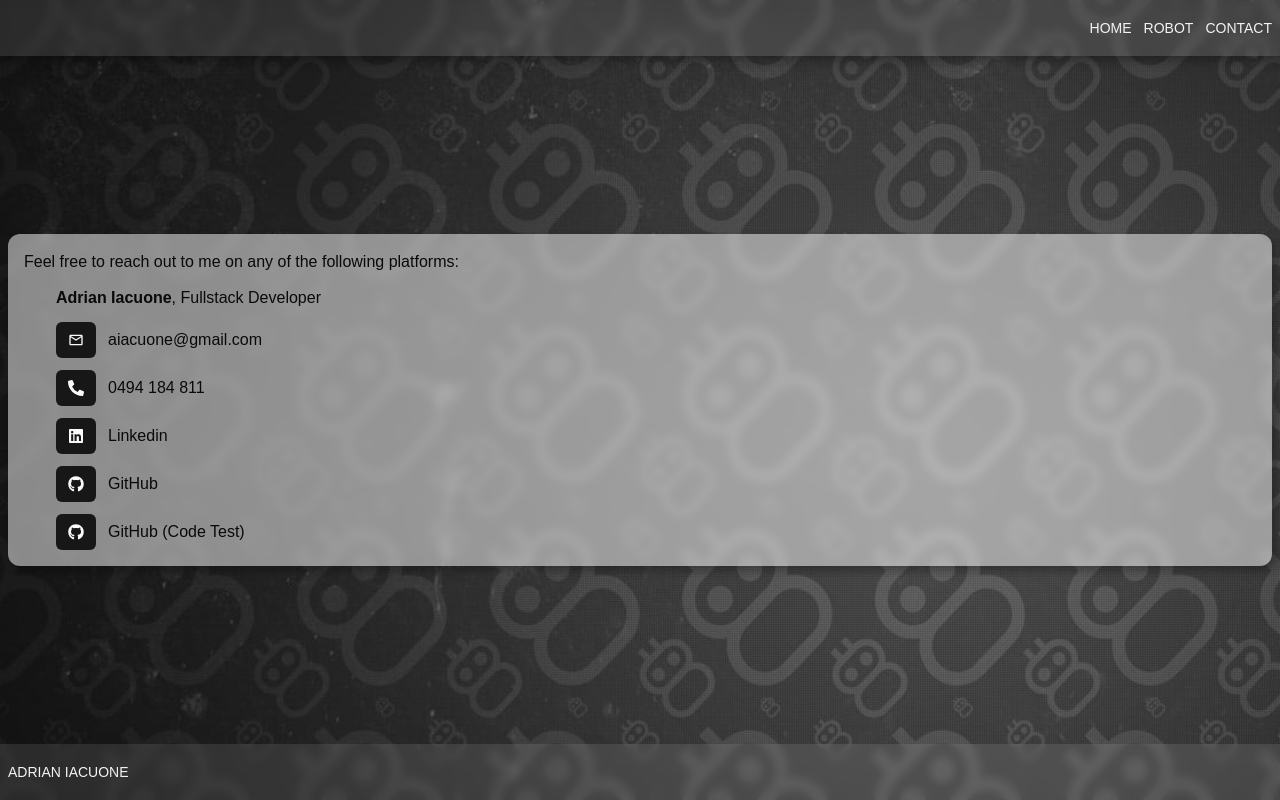
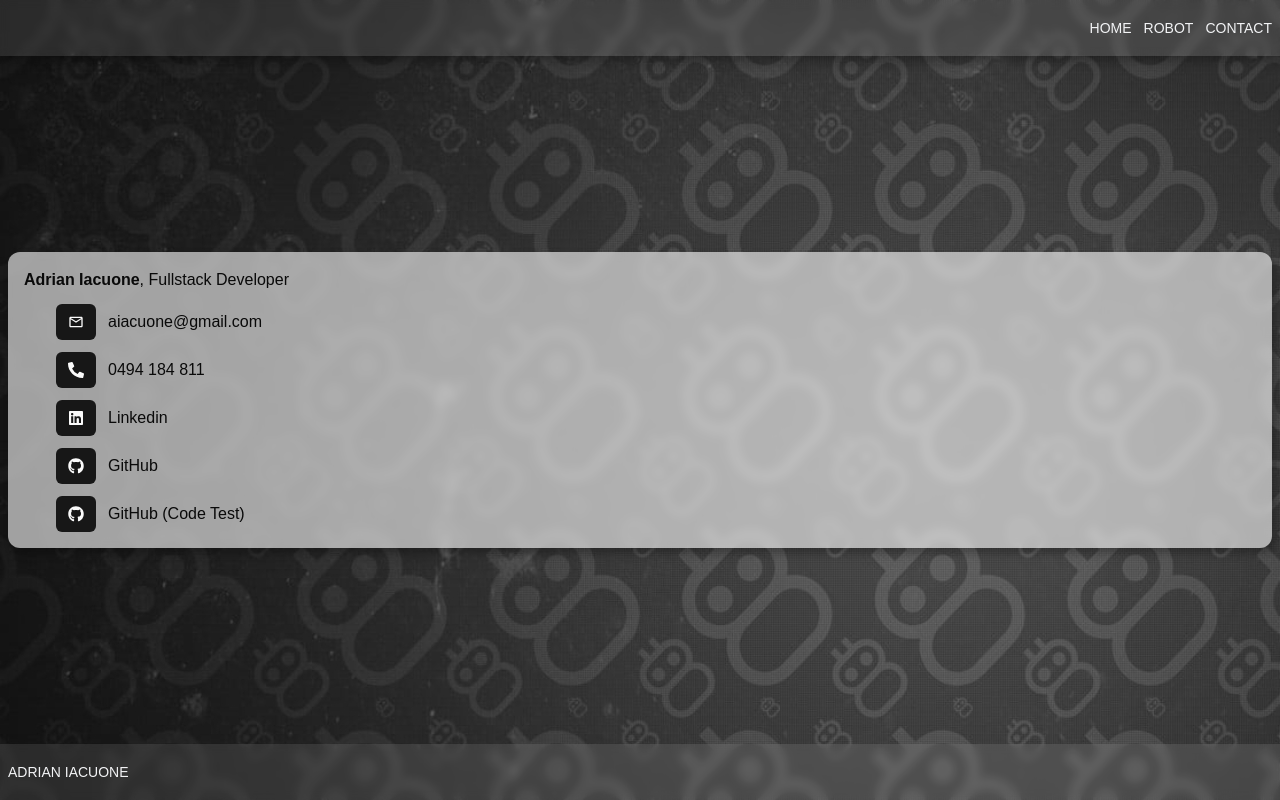
Before and after one commit to aiacuone/connexion-code-test, a Next.js app: page /contact in a window 1280 px wide. Built offline with nearby package versions, Linux system fonts and the light colour scheme.

Commit message:
readme minor layout and visual

```diff
--- a/app/contact/page.tsx
+++ b/app/contact/page.tsx
@@ -36,11 +36,10 @@ const ContactPage = () => {
   return (
     <div className="h-full center">
       <div className="stack gap-3 container">
-        <p>Feel free to reach out to me on any of the following platforms:</p>
+        <p>
+          <b>Adrian Iacuone</b>, Fullstack Developer
+        </p>
         <div className="stack gap-3 pl-8">
-          <p>
-            <b>Adrian Iacuone</b>, Fullstack Developer
-          </p>
           {links.map(({ label, icon, href }, index) => (
             <div
               key={`${label} ${index}`}
--- a/app/globals.css
+++ b/app/globals.css
@@ -94,7 +94,7 @@ body {
   @apply bg-white;
   @apply p-4;
   @apply rounded-xl;
-  @apply bg-opacity-50;
+  @apply bg-opacity-60;
   @apply backdrop-blur-sm;
   @apply box-shadow;
 }
--- a/app/layout.tsx
+++ b/app/layout.tsx
@@ -30,7 +30,7 @@ export default function RootLayout({
       <body
         className={`${geistSans.variable} ${geistMono.variable} antialiased`}>
         <div
-          className="h-[100dvh] stack "
+          className="h-[100dvh] stack overflow-hidden"
           style={{ backgroundImage: 'url(/background.jpg)' }}>
           <Header />
           <div className="flex-1 p-2">{children}</div>
```
Also changed, not shown: 1 other file (tests, documents, lock files or other folders).
